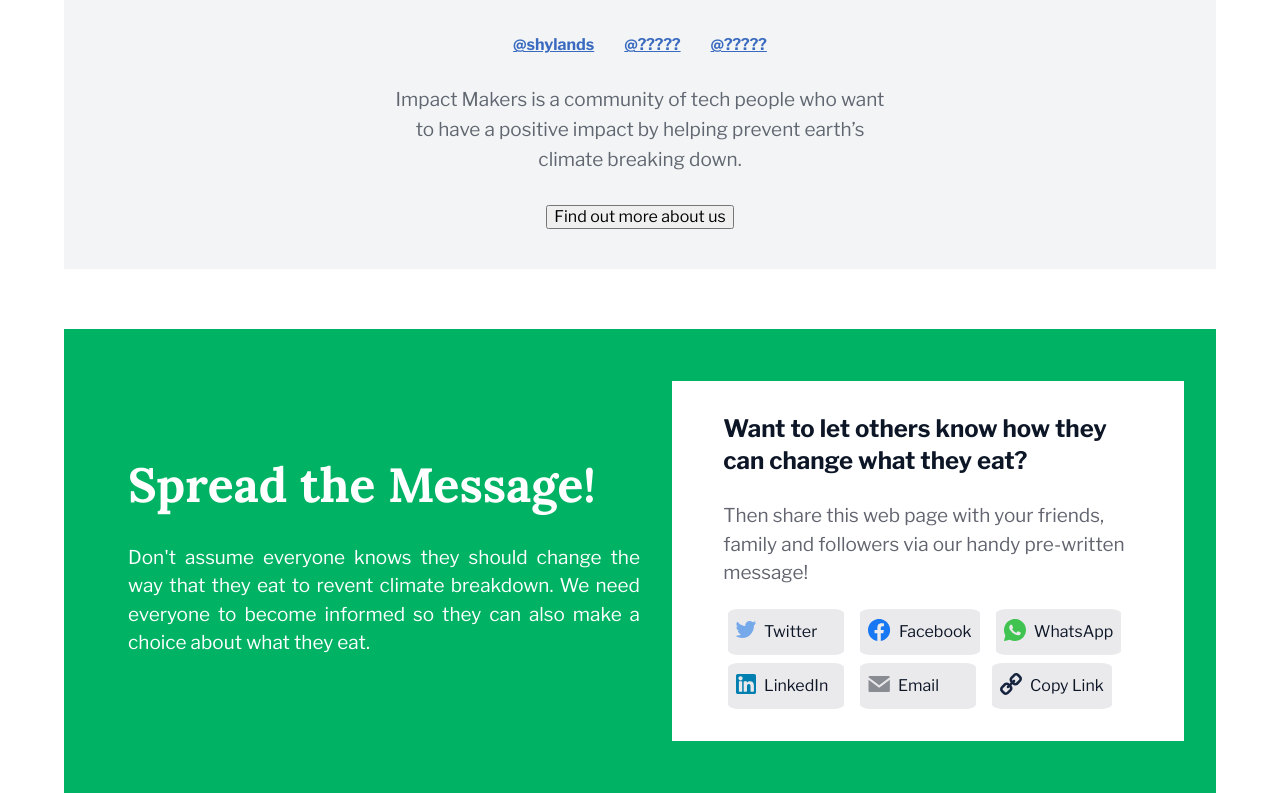
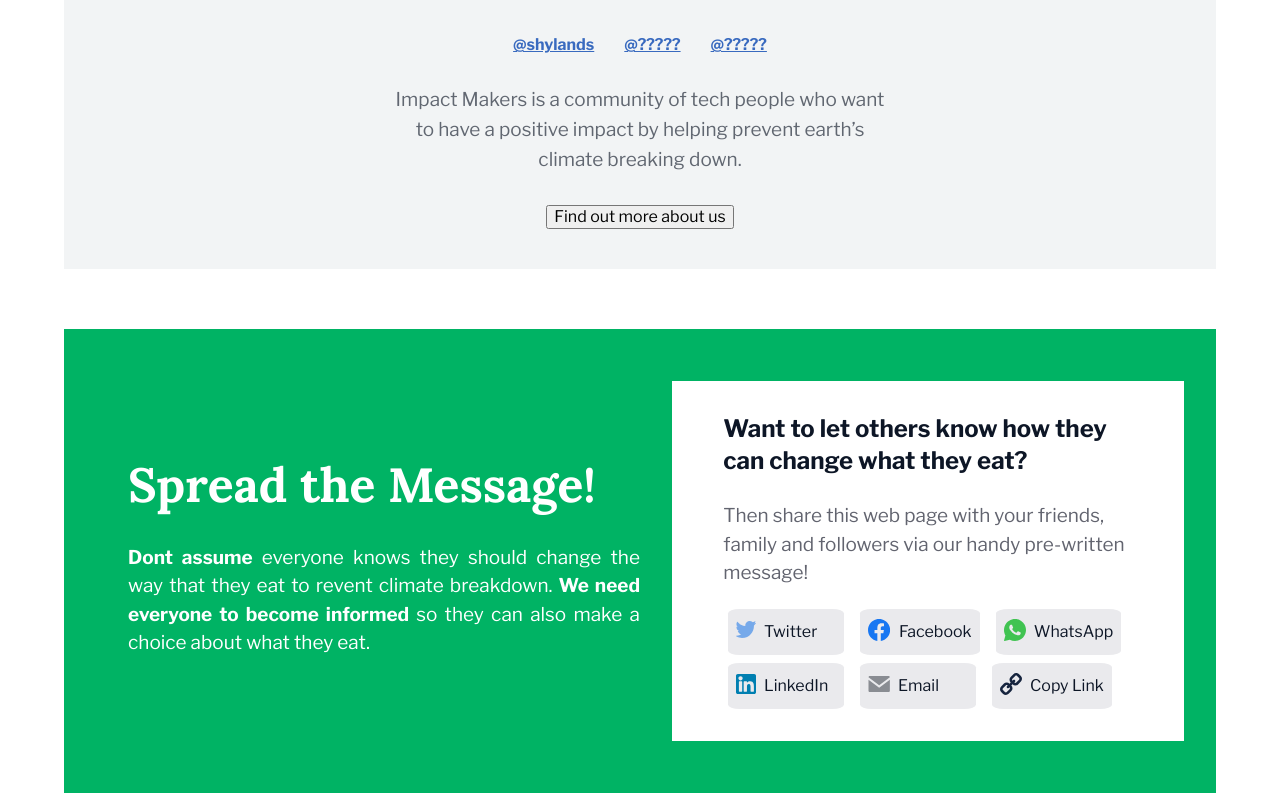
Before and after one commit to impactmakers/climatechoice, a Gatsby site: page / in a window 1280 px wide. Shown: the part 1155-1948 px from the top of the page. Built offline with nearby package versions, Linux system fonts and the light colour scheme; Gatsby itself is replaced by a stand-in of ours.

Commit message:
use props & bold text

```diff
--- a/src/components/SpreadMessageCTA/index.js
+++ b/src/components/SpreadMessageCTA/index.js
@@ -10,6 +10,10 @@ import FacebookIcon from "../Images/Icons/FacebookIcon";
 import LinkedinIcon from "../Images/Icons/LinkedinIcon";
 import TwitterIcon from "../Images/Icons/TwitterIcon";
 import WhatsappIcon from "../Images/Icons/WhatsappIcon";
+
+const BoldText = ({ children }) => (
+  <b style={{ fontWeight: "bold" }}>{children}</b>
+);
 
 const socialButtons = [
   {
@@ -37,28 +41,35 @@ const socialButtons = [
     logo: <CopyLinkIcon fillColor="#16243E" />
   }
 ];
+const ctaTitle = "Spread the Message!";
+const ctaCopy = (
+  <>
+    <BoldText>Dont assume</BoldText> everyone knows they should change the way
+    that they eat to revent climate breakdown.{" "}
+    <BoldText>We need everyone to become informed </BoldText>so they can also
+    make a choice about what they eat.
+  </>
+);
+
+const socialTitle =
+  "Want to let others know how they can change what they eat?";
+const socialCopy =
+  "Then share this web page with your friends, family and followers via our handy pre-written message!";
 
 export default function SpreadMessageCTA() {
   return (
     <div className={GlobalStyles.inner}>
       <div className={styles.container}>
+        {/* cta block / right col */}
         <div className={styles.ctaCopy}>
-          <div className={styles.title}>Spread the Message!</div>
-          <p className={styles.copy}>
-            Don't assume everyone knows they should change the way that they eat
-            to revent climate breakdown. We need everyone to become informed so
-            they can also make a choice about what they eat.
-          </p>
+          <div className={styles.title}>{ctaTitle}</div>
+          <p className={styles.copy}>{ctaCopy}</p>
         </div>
+
+        {/* social block  / right col */}
         <div className={styles.socialBlock}>
-          <h3 className={styles.subTitle}>
-            Want to let others know how they can change what they eat?
-          </h3>
-          <p>
-            Then share this web page with your friends, family and followers via
-            our handy pre-written message!
-          </p>
-
+          <h3 className={styles.subTitle}>{socialTitle}</h3>
+          <p>{socialCopy}</p>
           <div className={styles.socialContainer}>
             {socialButtons.map(item => (
               <div className={styles.socialButtons}>
```
